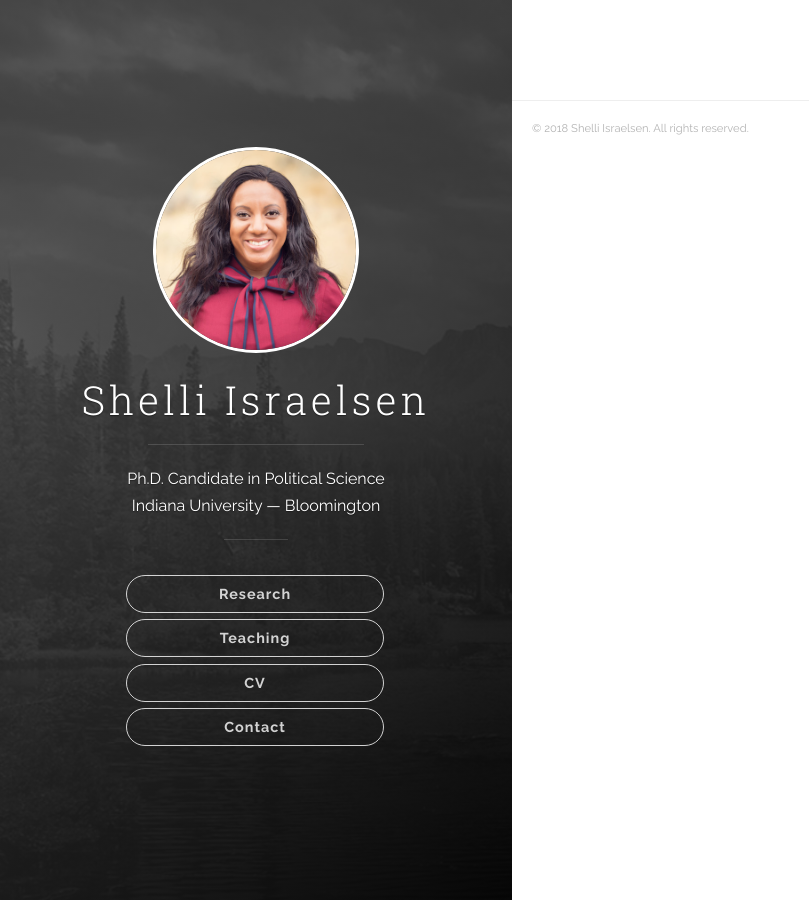
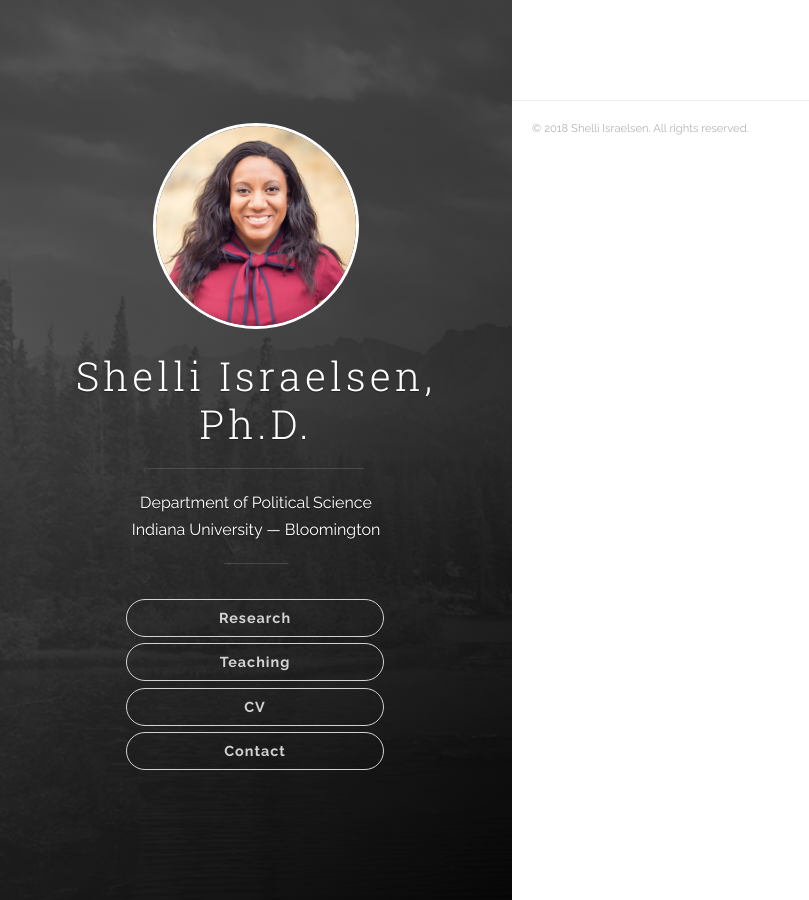
Before and after one commit to jisraelsen/shelliisraelsen.com, a Jekyll site: the page built from index.html, in a window 1280 px wide. Shown: the whole page, without its empty margins (0-809 px from the left). Built offline with Jekyll 4.4.1, drawn with Linux system fonts in a browser that asks for light colours; nearby versions of some CDN libraries.

Commit message:
Updated position, university, and description

```diff
--- a/_config.yml
+++ b/_config.yml
@@ -1,8 +1,8 @@
 # Site settings
-title: Shelli Israelsen
-position: 'Ph.D. Candidate in Political Science'
+title: Shelli Israelsen, Ph.D.
+position: 'Department of Political Science'
 university: 'Indiana University &mdash; Bloomington'
-description: 'I specialize in International Relations and Research Methodology. My primary research areas are conflict dynamics, international security and foreign policy analysis. I also have expertise in African politics and development and international law. My research interests include gender and conflict, insurgent recruitment and governance, interstate rivalry formation, ethnic conflict and contentious politics. My teaching interests include international relations, U.S. foreign policy, interstate and intrastate war, African political economy, gender and international security and international law.'
+description: 'I specialize in International Relations and Research Methodology. My primary research areas are conflict processes, international security and foreign policy analysis. I also have expertise in African politics and development, Southeast Asian politics and international law. My research interests include gender and conflict, insurgent recruitment and governance, interstate rivalry formation, ethnic conflict and contentious politics. My teaching interests include international relations, U.S. foreign policy, interstate and intrastate war, African political economy, gender and international security and international law.'
 url: 'http://shelliisraelsen.com'
 baseurl: ''
 google_analytics: 'UA-68654939-2'
```
